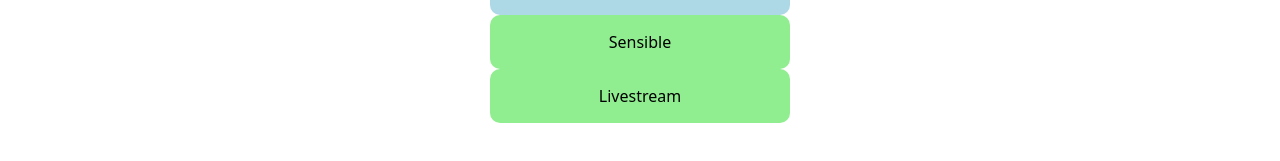
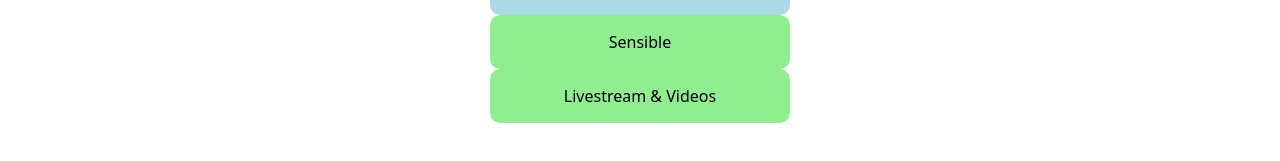
Before and after one commit to CodeFromAnywhere/cfa-landing, a Next.js app in the folder apps/web/: page / in a window 1280 px wide. Shown: the part 877-1038 px from the top of the page. Built offline with nearby package versions, Linux system fonts and the light colour scheme; what @badrap/bar-of-progress would draw is missing.

Commit message:
Improvements

```diff
--- a/apps/web/src/pages/index.tsx
+++ b/apps/web/src/pages/index.tsx
@@ -61,7 +61,7 @@
               borderRadius: 10,
             }}
           >
-            Livestream
+            Livestream & Videos
           </button>
         </a>
       </main>
```
